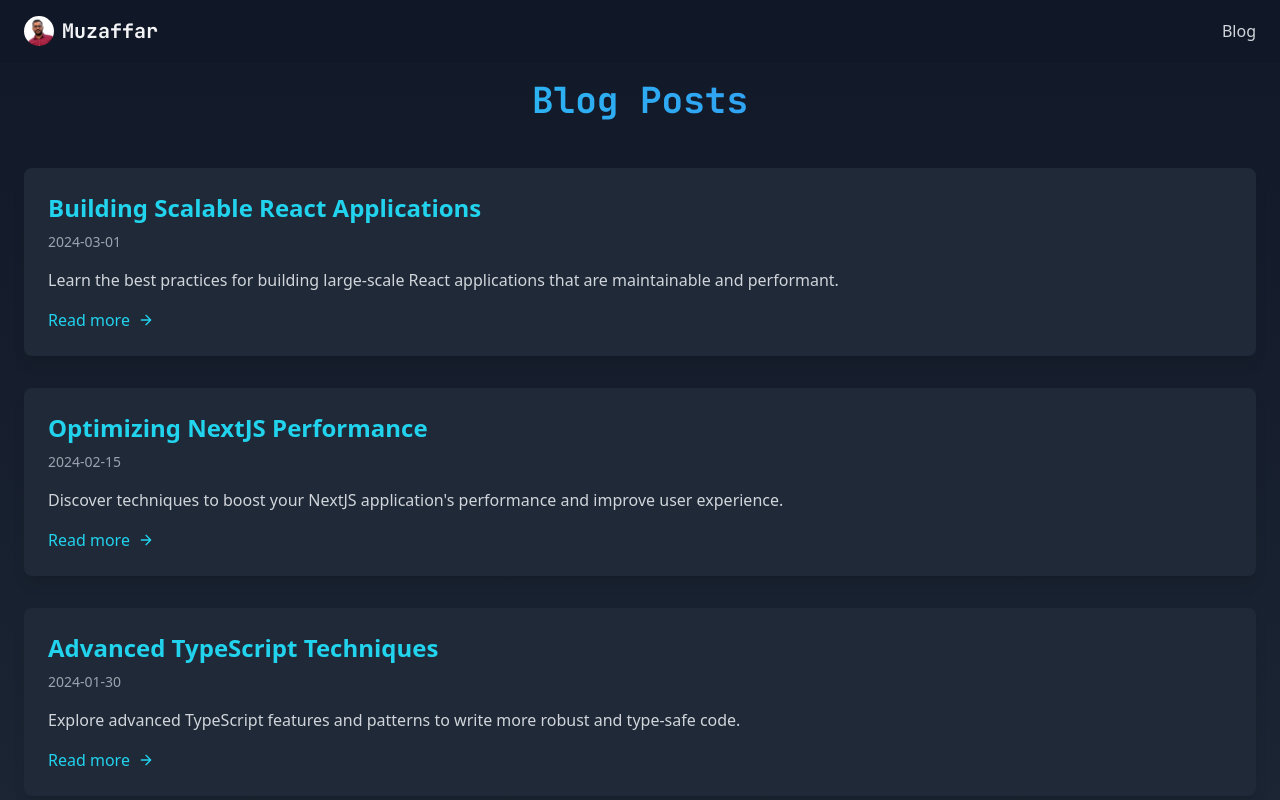
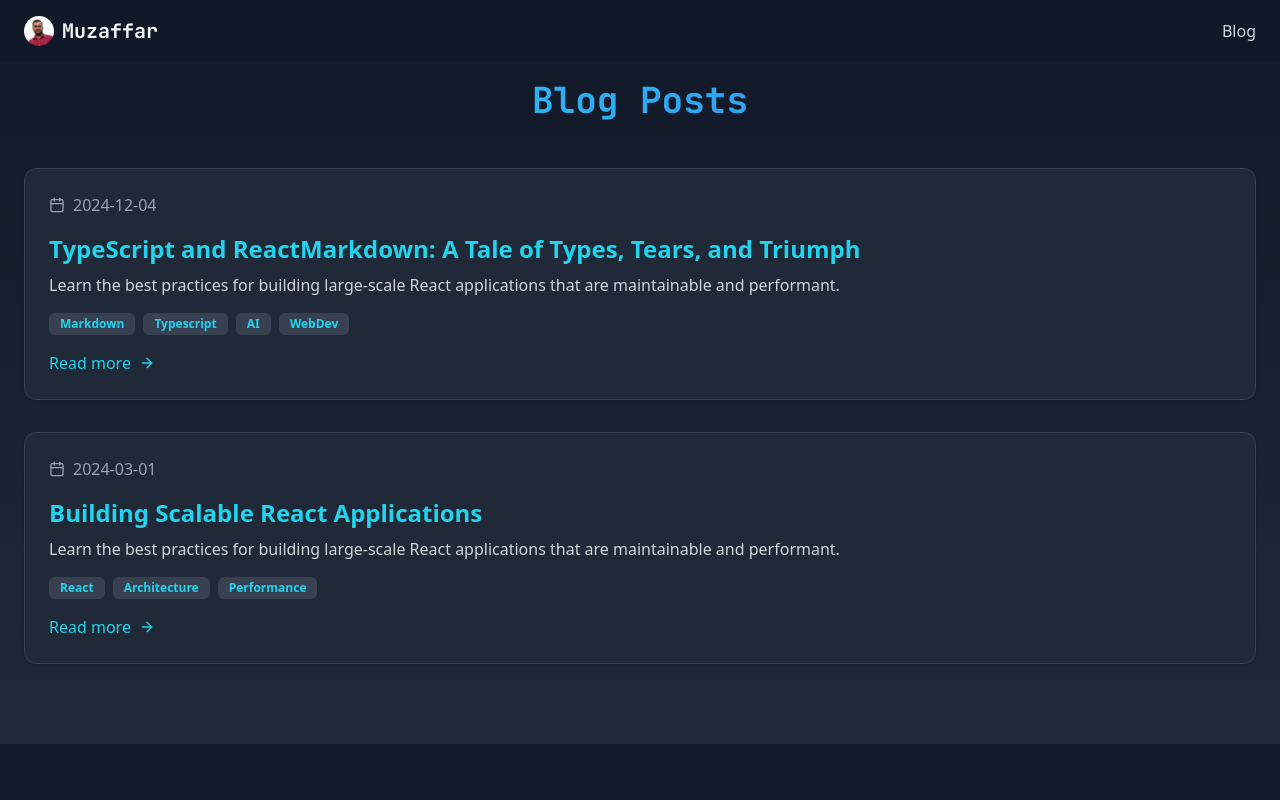
Before and after one commit to muzaffar640/commitpress, a Next.js app: page /blog in a window 1280 px wide. Shown: the top 800 px of the page. Built offline with nearby package versions, Linux system fonts and the light colour scheme.

Commit message:
Updated blogList component and made it dynamic

```diff
--- a/src/components/Blog/Blog.tsx
+++ b/src/components/Blog/Blog.tsx
@@ -40,7 +40,6 @@ export default function Blog() {
       </section>
     );
   }
-  console.log("posts", posts);
 
   const recentPosts = posts.slice(0, 2);
 
--- a/src/components/Blog/BlogList.tsx
+++ b/src/components/Blog/BlogList.tsx
@@ -1,75 +1,101 @@
+// src/components/Blog/BlogList.tsx
+"use client";
+
 import Link from "next/link";
-
-const blogPosts = [
-  {
-    title: "Building Scalable React Applications",
-    date: "2024-03-01",
-    excerpt:
-      "Learn the best practices for building large-scale React applications that are maintainable and performant.",
-    slug: "building-scalable-react-applications",
-  },
-  {
-    title: "Optimizing NextJS Performance",
-    date: "2024-02-15",
-    excerpt:
-      "Discover techniques to boost your NextJS application's performance and improve user experience.",
-    slug: "optimizing-nextjs-performance",
-  },
-  {
-    title: "Advanced TypeScript Techniques",
-    date: "2024-01-30",
-    excerpt:
-      "Explore advanced TypeScript features and patterns to write more robust and type-safe code.",
-    slug: "advanced-typescript-techniques",
-  },
-  {
-    title: "Mastering CSS Grid Layout",
-    date: "2024-01-15",
-    excerpt:
-      "Deep dive into CSS Grid Layout and learn how to create complex, responsive layouts with ease.",
-    slug: "mastering-css-grid-layout",
-  },
-];
+import { ArrowRight, Calendar } from "lucide-react";
+import { useEffect, useState } from "react";
+import { Card, CardContent } from "@/components/ui/card";
+import { Badge } from "@/components/ui/badge";
+import type { BlogPost } from "@/utils/mdx";
 
 export default function BlogList() {
+  const [posts, setPosts] = useState<BlogPost[]>([]);
+  const [loading, setLoading] = useState(true);
+
+  useEffect(() => {
+    async function fetchPosts() {
+      try {
+        const response = await fetch("/api/posts");
+        const data = await response.json();
+        setPosts(data);
+      } catch (error) {
+        console.error("Error fetching posts:", error);
+      } finally {
+        setLoading(false);
+      }
+    }
+
+    fetchPosts();
+  }, []);
+
+  if (loading) {
+    return (
+      <section className="py-20 bg-gradient-to-b from-gray-900 to-gray-800">
+        <div className="container mx-auto px-6">
+          <div className="text-center">
+            <h2 className="text-4xl font-bold mb-4 text-transparent bg-clip-text bg-gradient-to-r from-cyan-400 to-blue-500">
+              Loading...
+            </h2>
+          </div>
+        </div>
+      </section>
+    );
+  }
+
   return (
     <section className="py-20 bg-gradient-to-b from-gray-900 to-gray-800">
       <div className="container mx-auto px-6">
         <h1 className="text-4xl font-bold mb-12 font-mono text-transparent bg-clip-text bg-gradient-to-r from-cyan-400 to-blue-500 text-center animate-fade-in">
           Blog Posts
         </h1>
+
         <div className="grid gap-8">
-          {blogPosts.map((post, index) => (
-            <div
-              key={index}
-              className="bg-gray-800 rounded-lg shadow-lg overflow-hidden hover:shadow-2xl transition-shadow duration-300 animate-fade-in"
+          {posts.map((post, index) => (
+            <Card
+              key={post.slug}
+              className="bg-gray-800 border-gray-700 hover:border-cyan-400/50 transition-all duration-300 animate-fade-in"
               style={{ animationDelay: `${index * 100}ms` }}
             >
-              <div className="p-6">
+              <CardContent className="p-6">
+                <div className="flex items-center gap-2 text-gray-400 mb-4">
+                  <Calendar size={16} />
+                  <time dateTime={post.date}>{post.date}</time>
+                </div>
+
+                <Link href={`/blog/${post.slug}`}>
                   <h2 className="text-2xl font-semibold mb-2 text-cyan-400 hover:text-cyan-300 transition-colors duration-300">
-                  <Link href={`/blog/${post.slug}`}>{post.title}</Link>
+                    {post.title}
                   </h2>
-                <p className="text-gray-400 text-sm mb-4">{post.date}</p>
+                </Link>
+
                 <p className="text-gray-300 mb-4">{post.excerpt}</p>
+
+                <div className="space-y-4">
+                  <div className="flex flex-wrap gap-2">
+                    {post.tags?.map((tag, i) => (
+                      <Badge
+                        key={i}
+                        variant="secondary"
+                        className="bg-gray-700 text-cyan-400 hover:bg-gray-600"
+                      >
+                        {tag}
+                      </Badge>
+                    ))}
+                  </div>
+
                   <Link
                     href={`/blog/${post.slug}`}
-                  className="text-cyan-400 hover:text-cyan-300 transition-colors duration-300 inline-flex items-center"
+                    className="inline-flex items-center text-cyan-400 hover:text-cyan-300 transition-colors duration-300 group"
                   >
                     Read more
-                  <svg
-                    className="w-4 h-4 ml-2"
-                    viewBox="0 0 24 24"
-                    fill="none"
-                    stroke="currentColor"
-                    strokeWidth="2"
-                    strokeLinecap="round"
-                    strokeLinejoin="round"
-                  >
-                    <path d="M5 12h14M12 5l7 7-7 7" />
-                  </svg>
+                    <ArrowRight
+                      size={16}
+                      className="ml-2 transform group-hover:translate-x-1 transition-transform duration-300"
+                    />
                   </Link>
                 </div>
-            </div>
+              </CardContent>
+            </Card>
           ))}
         </div>
       </div>
```
Lines whose indentation alone changed are shown as unchanged.
